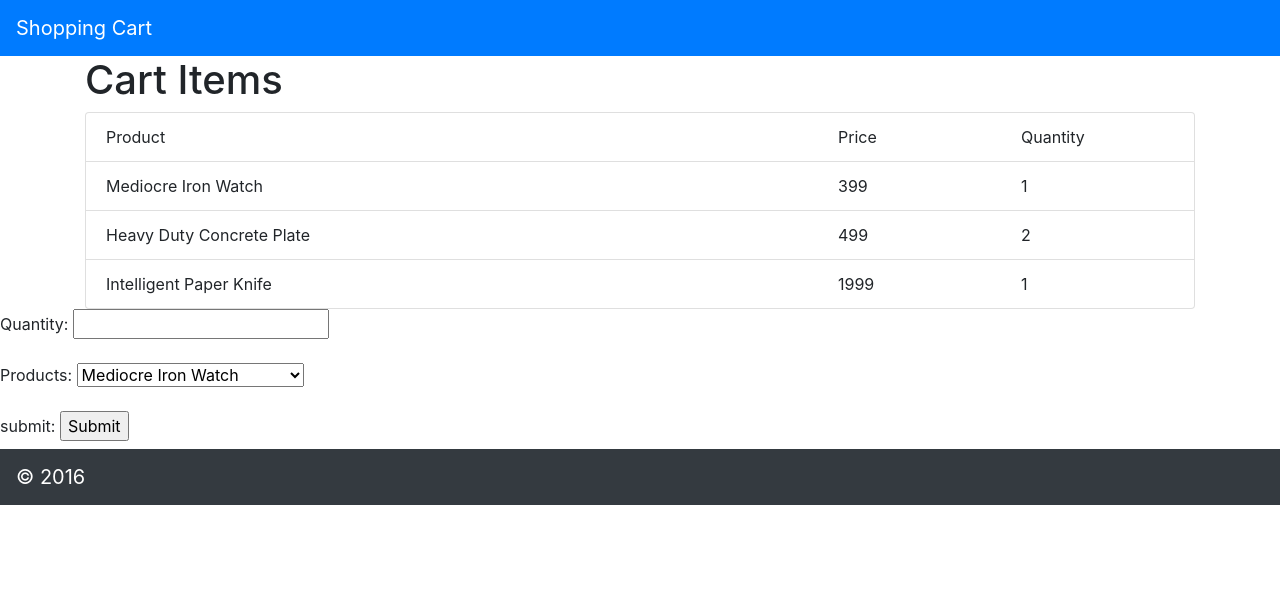
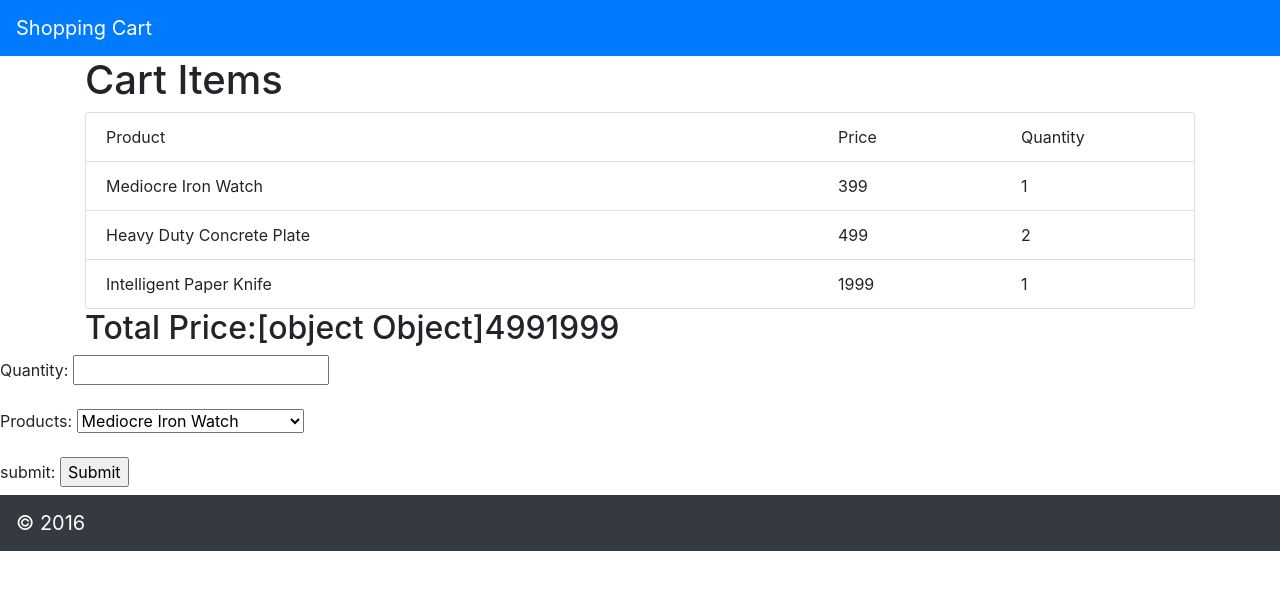
Before and after one commit to Darryvf/shopping-cart, a React (Create React App) app: page / in a window 1280 px wide. Shown: the top 590 px of the page. Built offline with nearby package versions, Linux system fonts and the light colour scheme.

Commit message:
working on total

```diff
--- a/src/App.js
+++ b/src/App.js
@@ -48,7 +48,7 @@ class App extends Component {
       <div>
         < CartHeader />
         < CartItems  cartList= {this.state.cartItemsList} />
-        < AddItem products = {this.state.products} submitForm= {this.submitForm} />
+        < AddItem products = {this.state.products} submitForm=        {this.submitForm} />
         < CartFooter copyright = '2016'/>
       </div>
     );
--- a/src/items.js
+++ b/src/items.js
@@ -23,6 +23,17 @@ const CartItems = (props) => {
                   })
           }
       </div>
+      <div>
+      <h2>Total Price:
+
+          {
+            props.cartList.reduce (
+            (accumulator, currentValue) => accumulator + currentValue.product.priceInCents )
+         }
+      </h2>
+
+
+      </div>
     </div>
   )
 }
```
